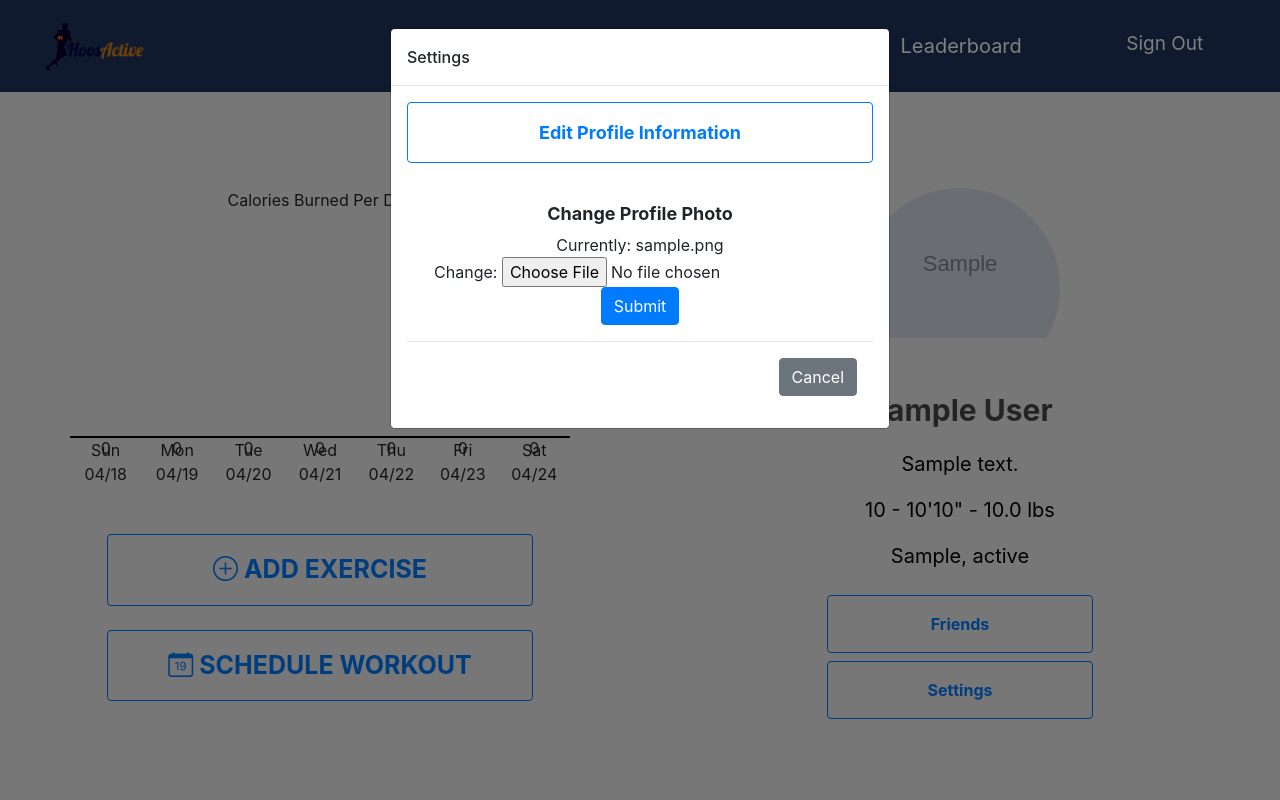
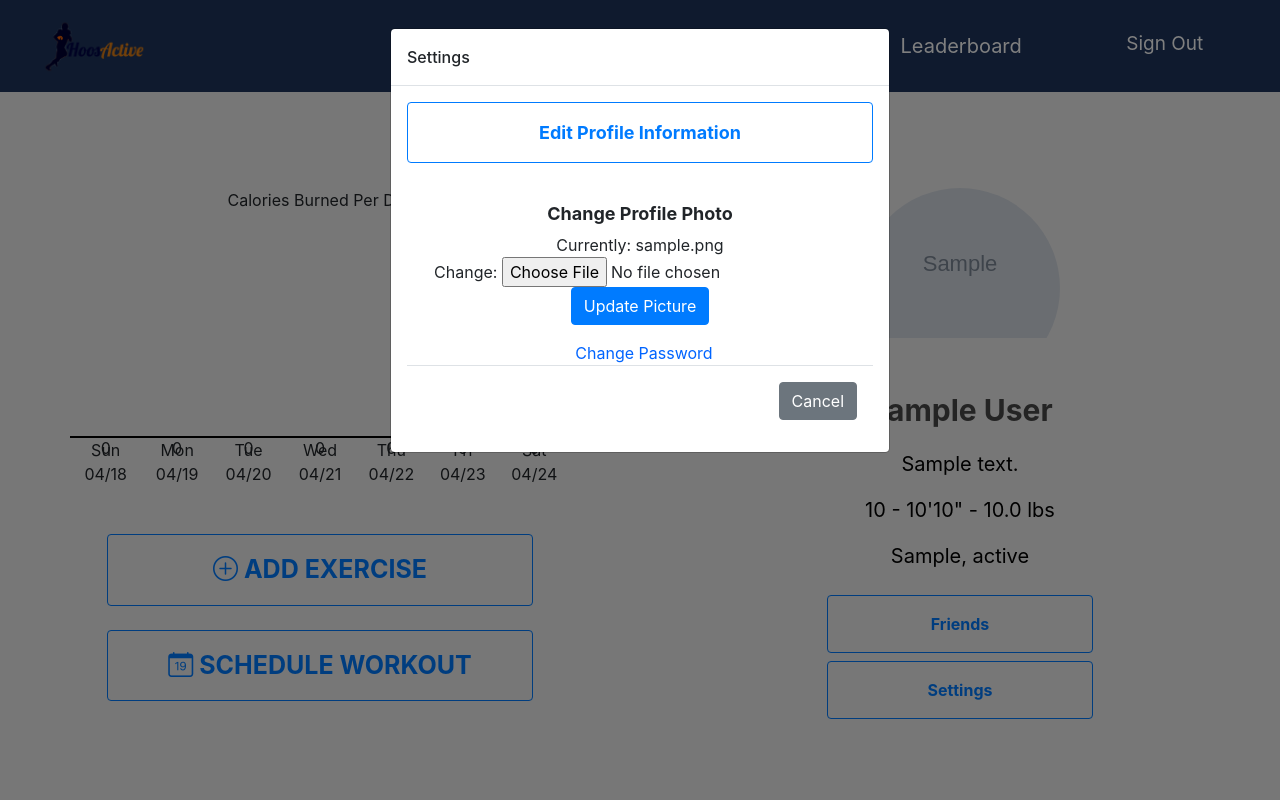
Before and after one commit to akh4rf/CS-3240-Project, a Django app: a page that uses hoosactive/templates/hoosactive/profile.html in a window 1280 px wide, after a click on "Settings". Run offline with Django 3.2, Linux system fonts and the light colour scheme; a user stored in the database is signed in; tables that the repository leaves empty hold one stand-in row (values such as "Sample post"); grey boxes marked "Sample" are stand-in pictures; some libraries are stand-ins or nearby versions.

Commit message:
Updates profile settings to include change password -- and minor cleanup

```diff
--- a/hoosactive/templates/hoosactive/profile.html
+++ b/hoosactive/templates/hoosactive/profile.html
@@ -169,10 +169,12 @@
             <form method="POST" action="" enctype="multipart/form-data">
               {% csrf_token %}
               {{picture_form.profile_pic}}
-            <input class="btn btn-primary" type="submit" name="Update Information">
+              <input class="btn btn-primary" type="submit" name="Update Information" value="Update Picture">
             </form>
           </div>
-
+					<div class="d-flex justify-content-center" style="color: rgb(0,100,255);">
+						<a href="{% url 'hoosactive:password_reset' %}" class="ml-2" style="text-decoration: none;">Change Password</a>
+					</div>
           <div class="modal-footer">
             <button type="button" class="btn btn-secondary" data-dismiss="modal">Cancel</button>
           </div>
--- a/hoosactive/templates/password/reset.html
+++ b/hoosactive/templates/password/reset.html
@@ -1,5 +1,5 @@
 {% block content %}
-<h1>Forgot your password?</h1>
+<h1>Need To Change Your Password?</h1>
 <p>
   Enter your email address below, and we'll email instructions for setting a new
   one.
--- a/hoosactive/views.py
+++ b/hoosactive/views.py
@@ -122,7 +122,7 @@ def login(request):
                 auth_login(request, user)
                 return redirect('hoosactive:index')
             else:
-                messages.info(request, 'Username OR password is incorrect, make sure you email is activated')
+                messages.info(request, 'Username OR password is incorrect, make sure your email is activated')
 
         return render(request, 'hoosactive/login.html', {})
 
@@ -401,7 +401,6 @@ def password_reset(request):
         if form.is_valid():
             email = request.POST.get('email')
             qs = User.objects.filter(email=email)
-            site = request.META['HTTP_HOST']
 
             if len(qs) > 0:
                 user = qs[0]
@@ -416,14 +415,11 @@ def password_reset(request):
                 )
                 send_mail( 'Reset Password for HoosActive', mes, EMAIL_HOST_USER, [user.email] )
 
-            messages.add_message(request, messages.SUCCESS, 'Email submitted. You should receive an email shortly')
+            messages.add_message(request, messages.SUCCESS, 'Email submitted. If your email is registered you should receive an email shortly')
         else:
             messages.add_message(request, messages.WARNING, 'Email not submitted. Check email syntax')
             return render(request, 'password/reset.html', {'form': form})
     return render(request, 'password/reset.html', {'form': UserForgotPasswordForm, } )
-
-def password_reset_done(requset):
-    pass
 
 def password_change(request, uidb64, token):
     if request.method == 'POST':
```
Also changed, not shown: hoosactive/templates/password/reset_done.html (deleted, +0 -7 lines).
